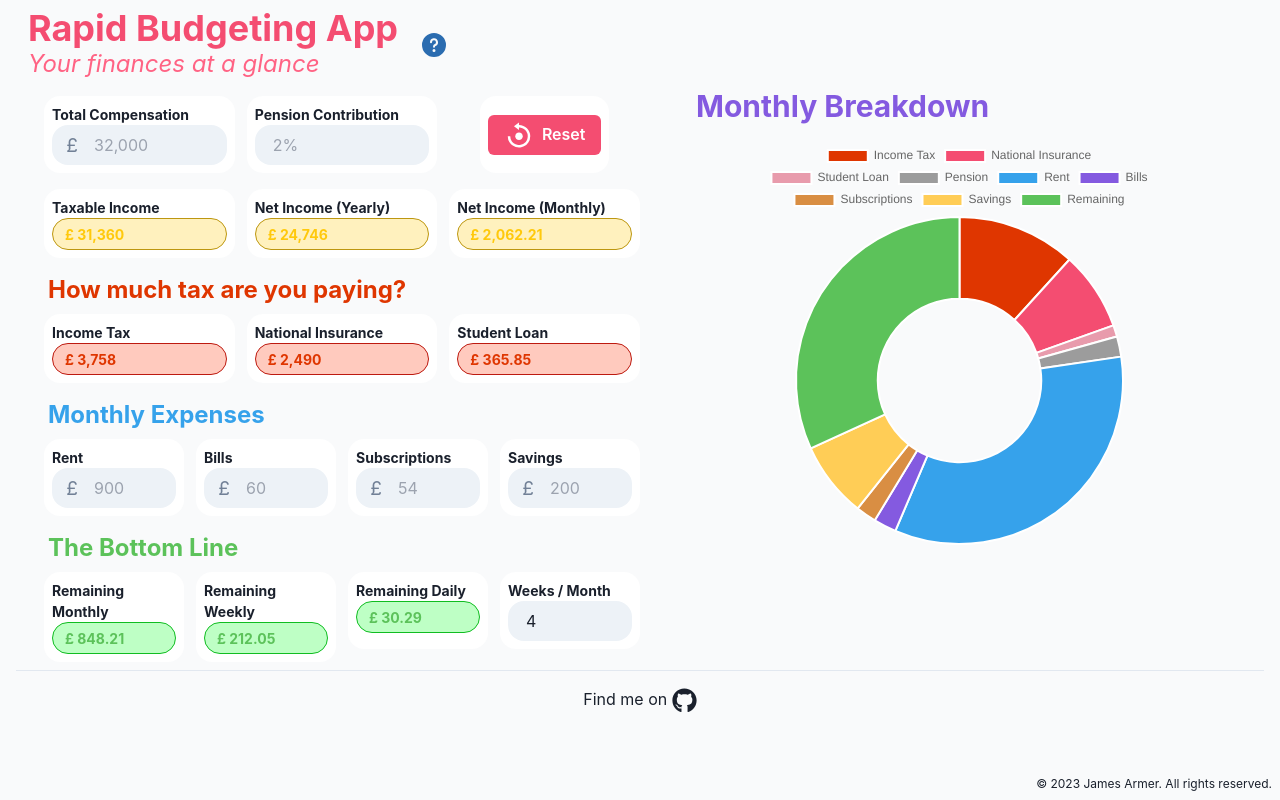
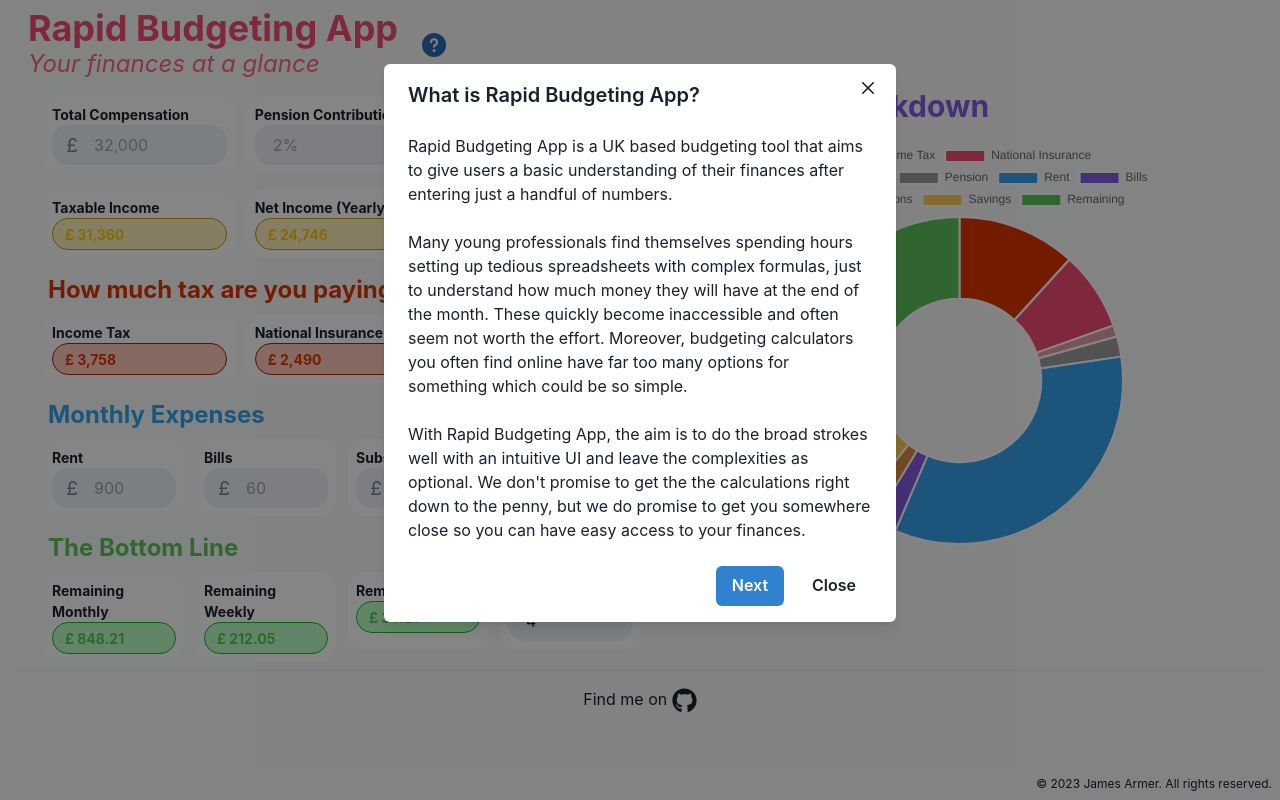
Before and after one commit to JamesArmer/rapid_budgeting_app, a Next.js app: page / in a window 1280 px wide. Both pictures are taken after a click on the button "Help button". Built offline with nearby package versions, Linux system fonts and the light colour scheme.

Commit message:
feat: modal text

```diff
--- a/components/buttons/HelpButton.tsx
+++ b/components/buttons/HelpButton.tsx
@@ -1,16 +1,64 @@
 import { QuestionIcon } from "@chakra-ui/icons";
+import {
+  Button,
+  Modal,
+  ModalOverlay,
+  ModalContent,
+  ModalHeader,
+  ModalFooter,
+  ModalBody,
+  ModalCloseButton,
+  useDisclosure,
+} from "@chakra-ui/react";
+import { useState } from "react";
+import {
+  modalBodyOne,
+  modalBodyTwo,
+  modalTitleOne,
+  modalTitleTwo,
+} from "../../constants/Text";
 
 export default function ResetButton() {
-  function HelpModal() {}
+  const [pageNumber, setPageNumber] = useState(0);
+  const { isOpen, onOpen, onClose } = useDisclosure();
+
+  function changePage() {
+    if (pageNumber === 0) {
+      setPageNumber(1);
+    } else {
+      setPageNumber(0);
+    }
+  }
 
   return (
     <button aria-label="Help button">
-      <QuestionIcon
-        onClick={HelpModal}
-        h={6}
-        w={6}
-        color={"blue.600"}
-      ></QuestionIcon>
+      <QuestionIcon onClick={onOpen} h={6} w={6} color={"blue.600"} />
+      <Modal
+        isOpen={isOpen}
+        onClose={onClose}
+        size="lg"
+        scrollBehavior="inside"
+      >
+        <ModalOverlay />
+        <ModalContent>
+          <ModalHeader>
+            {pageNumber === 0 ? modalTitleOne : modalTitleTwo}
+          </ModalHeader>
+          <ModalCloseButton />
+          <ModalBody className="whitespace-pre-line">
+            {pageNumber === 0 ? modalBodyOne : modalBodyTwo}
+          </ModalBody>
+
+          <ModalFooter>
+            <Button colorScheme="blue" mr={3} onClick={changePage}>
+              {pageNumber === 0 ? "Next" : "Previous"}
+            </Button>
+            <Button variant="ghost" onClick={onClose}>
+              Close
+            </Button>
+          </ModalFooter>
+        </ModalContent>
+      </Modal>
     </button>
   );
 }
--- /dev/null
+++ b/constants/Text.ts
@@ -0,0 +1,11 @@
+export const modalTitleOne = "What is Rapid Budgeting App?";
+
+export const modalBodyOne = `Rapid Budgeting App is a UK based budgeting tool that aims to give users a basic understanding of their finances after entering just a handful of numbers.
+
+Many young professionals find themselves spending hours setting up tedious spreadsheets with complex formulas, just to understand how much money they will have at the end of the month. These quickly become inaccessible and often seem not worth the effort. Moreover, budgeting calculators you often find online have far too many options for something which could be so simple.
+
+With Rapid Budgeting App, the aim is to do the broad strokes well with an intuitive UI and leave the complexities as optional. We don't promise to get the the calculations right down to the penny, but we do promise to get you somewhere close so you can have easy access to your finances.`;
+
+export const modalTitleTwo = "How does it work?";
+
+export const modalBodyTwo = "Loading...";
```
Also changed, not shown: components/inputs/YellowInput.tsx (+1 -7 lines).
